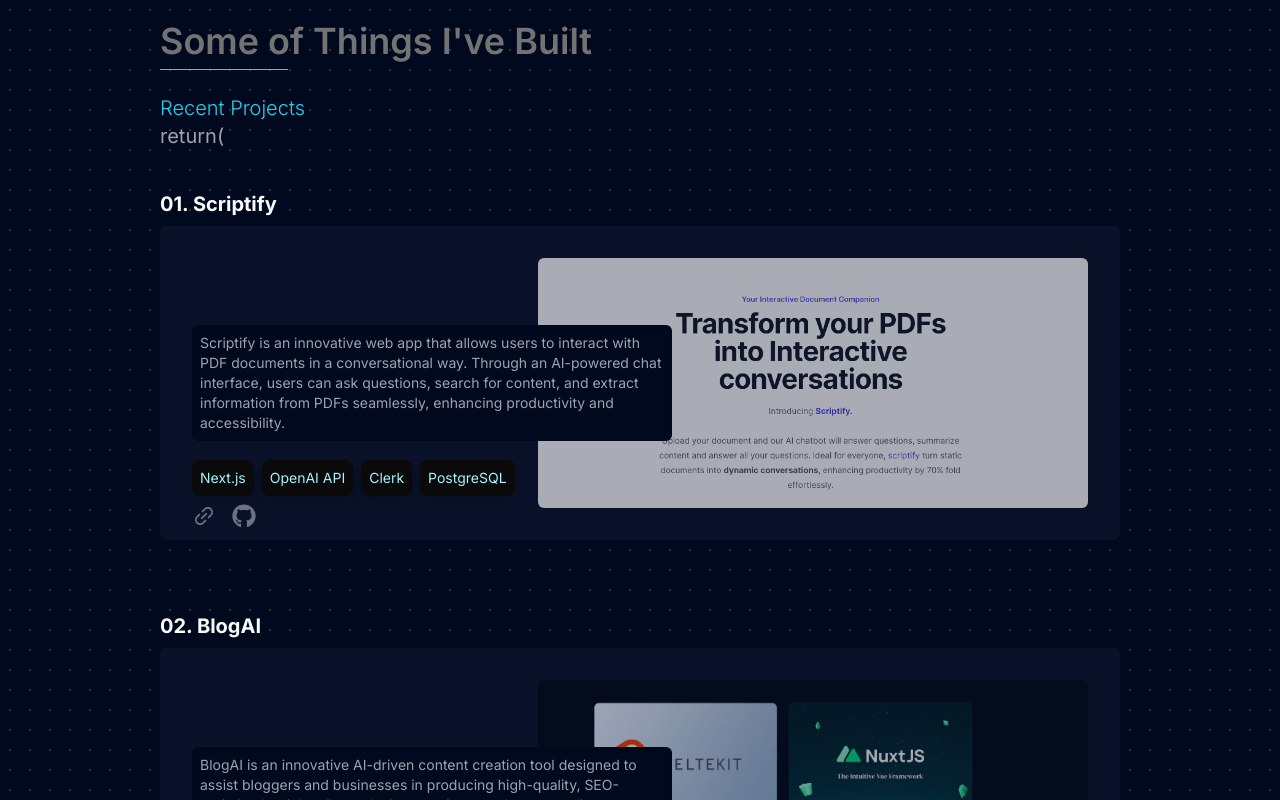
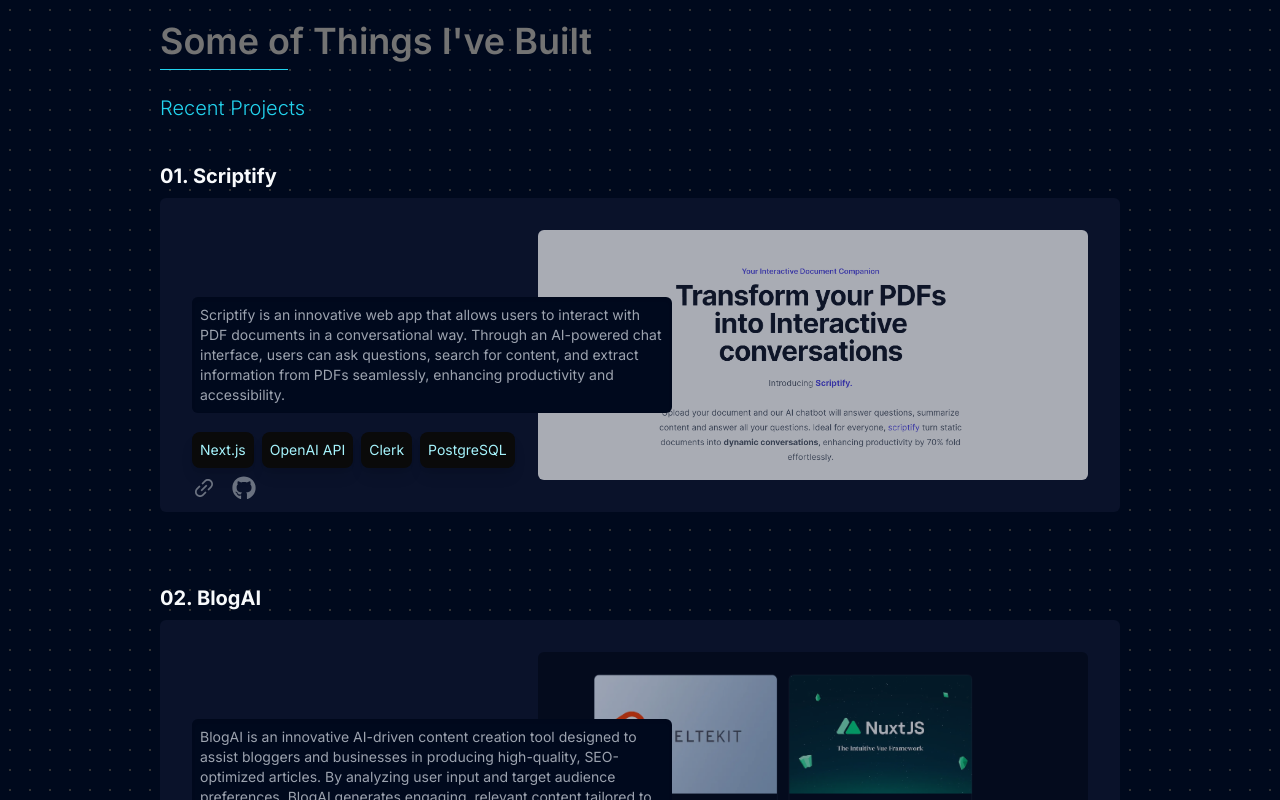
Before and after one commit to brain-ambani/next-portfolio, a Next.js app: page / in a window 1280 px wide. Shown: the part 1040-1840 px from the top of the page. Built offline with nearby package versions, Linux system fonts and the light colour scheme.

Commit message:
updated the project image

```diff
--- a/components/project-card.tsx
+++ b/components/project-card.tsx
@@ -9,7 +9,6 @@ export const ProjectCard = () => {
     <div className="">
       <p className="text-cyan-400 font-light">Recent Projects</p>
       <ul>
-        return(
         {projects.map((project, index) => (
           <div key={index} className="py-12 sm:py-8 ">
             <li className="font-bold text-xl text-slate-50 py-2">
@@ -18,17 +17,21 @@ export const ProjectCard = () => {
 
             <div className="relative ">
               <div className="relative flex items-center bg-[#0A122A] sm:justify-end sm:p-8 rounded-md">
+                <div>
                   <p className=" absolute z-10 left-8 text-sm  sm:top-1/2 sm:transform sm:-translate-y-1/2 sm:w-[50%]  sm:bg-[#00091d] p-2 rounded-md shadow-inner  ">
                     {project.description}
                   </p>
+                </div>
 
+                <div>
                   <Image
                     src={project.image}
                     width={550}
                     height={200}
-                  alt="project img"
+                    alt={project.title}
                     className="object-cover w-[550px] h-[250px] rounded-md sm:opacity-65 hover:scale-105 hover:opacity-75 transition opacity-20"
                   />
+                </div>
               </div>
               <div className=" absolute sm:bottom-3 -bottom-16">
                 <div className=" sm:block my-2 text-xs sm:text-sm text-cyan-200 sm:pl-8">
```
Lines whose indentation alone changed are shown as unchanged.
